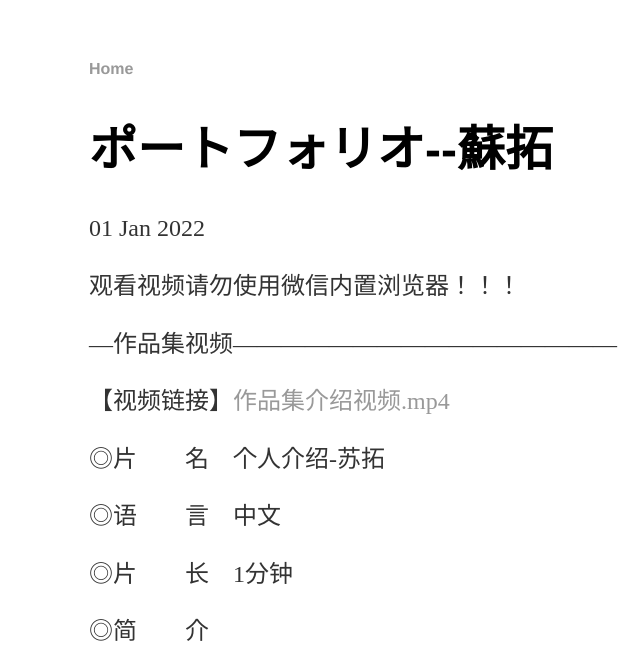
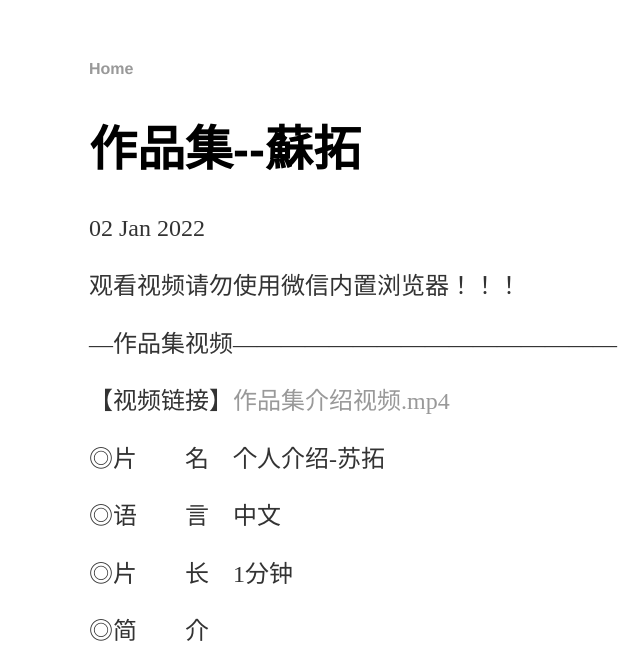
Before and after one commit to SotakuStudio/SotakuStudio.github.io, a Jekyll site: the page built from _posts/2022-01-01-japanese.md, in a window 1280 px wide. Shown: the top 653 px of the page, without its empty margins (103-743 px from the left). Built offline with Jekyll 4.4.1, drawn with Linux system fonts in a browser that asks for light colours; grey boxes are pictures that could not be loaded.

Commit message:
Update 2022-01-01-japanese.md

```diff
--- a/_posts/2022-01-01-japanese.md
+++ b/_posts/2022-01-01-japanese.md
@@ -1,7 +1,7 @@
 ---
 layout: post
-title: "ポートフォリオ--蘇拓"
-date: 2022-01-01
+title: "作品集--蘇拓"
+date: 2022-01-02
 ---
 观看视频请勿使用微信内置浏览器！！！
 
```
